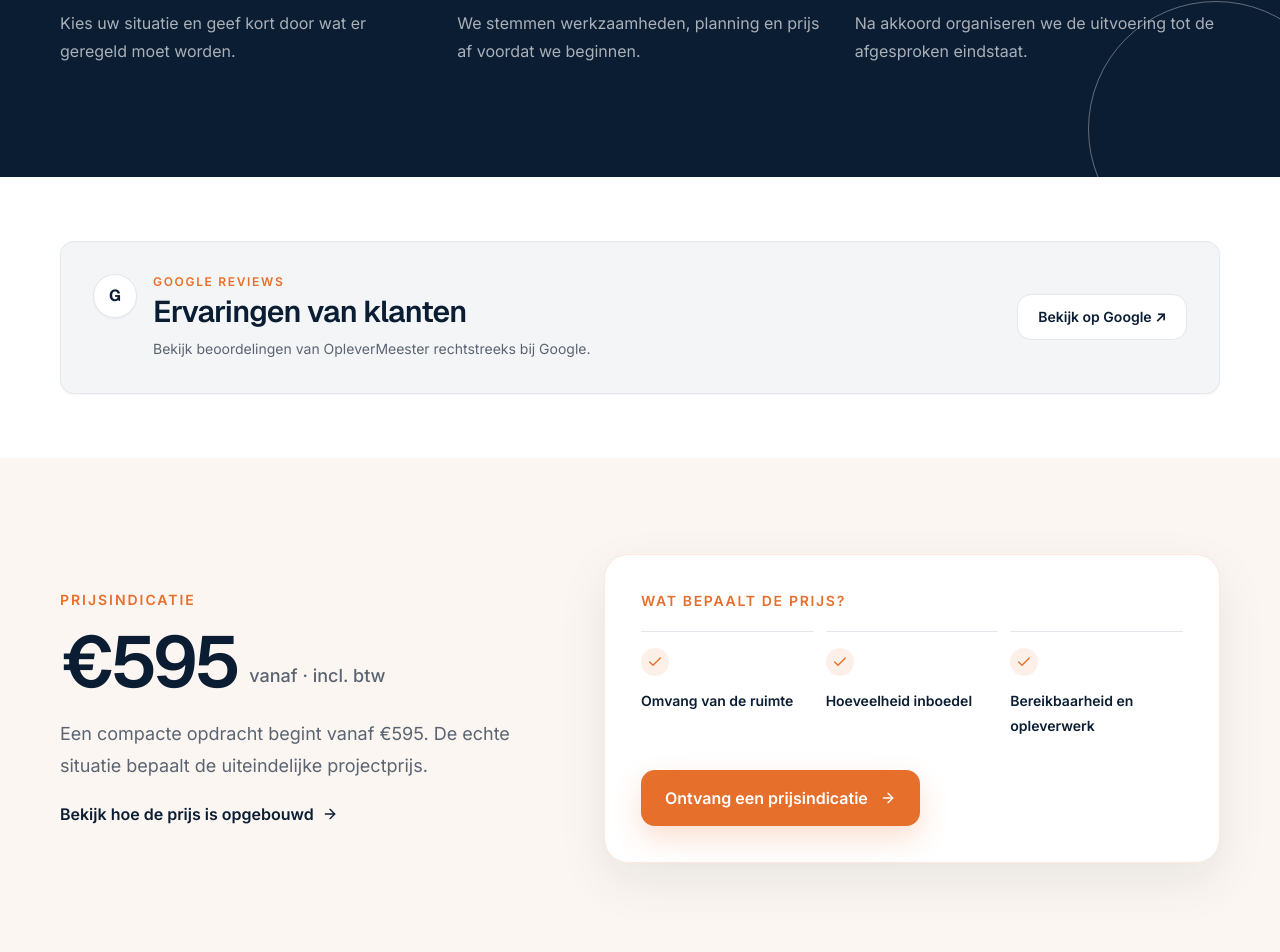
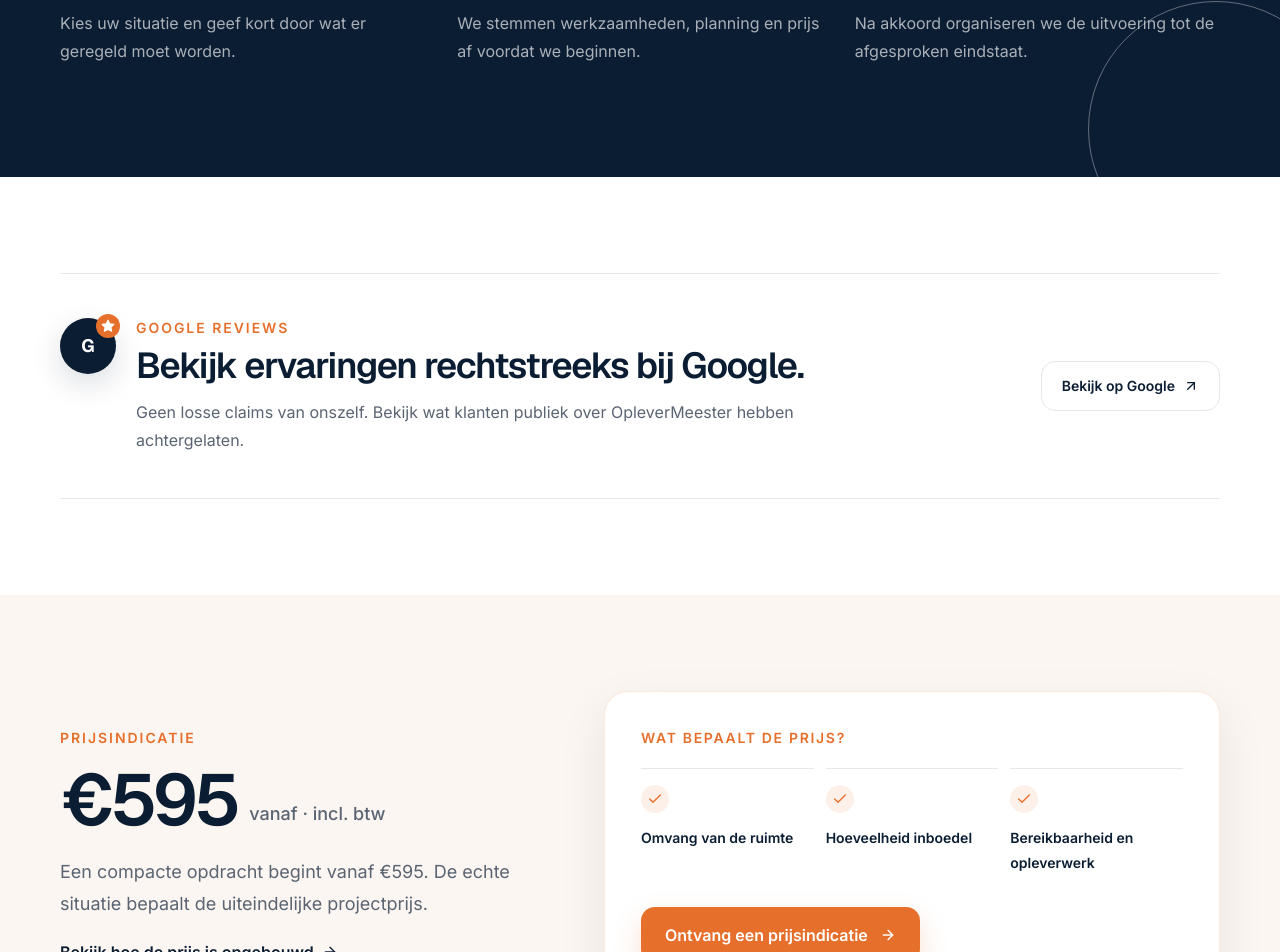
Before and after one commit to sandvlietbv/OpleverMeester, a Next.js app: page / in a window 1280 px wide. Shown: the part 3423-4375 px from the top of the page. Built offline with nearby package versions, Linux system fonts and the light colour scheme.

Commit message:
Simplify and elevate the reviews strip

```diff
--- a/components/Reviews.tsx
+++ b/components/Reviews.tsx
@@ -1,6 +1,7 @@
 "use client";
 
-import { motion } from "framer-motion";
+import { motion, useReducedMotion } from "framer-motion";
+import { ArrowUpRight, Star } from "lucide-react";
 
 const GOOGLE_PROFILE_URL =
   "https://www.google.com/maps/search/?api=1&query=OpleverMeester%20Groningen%200645316851";
@@ -12,6 +13,8 @@ declare global {
 }
 
 export default function Reviews() {
+  const reduceMotion = useReducedMotion();
+
   function trackGoogleReviewClick(action: "view") {
     window.gtag?.("event", "google_review_click", {
       source: "homepage_reviews",
@@ -20,45 +23,44 @@ export default function Reviews() {
   }
 
   return (
-    <section id="reviews" className="bg-white py-14 md:py-16">
+    <section id="reviews" className="bg-white py-20 md:py-24">
       <div className="container-om">
         <motion.div
-          initial={{ opacity: 0, y: 14 }}
-          whileInView={{ opacity: 1, y: 0 }}
+          initial={reduceMotion ? false : { opacity: 0, y: 16 }}
+          whileInView={reduceMotion ? undefined : { opacity: 1, y: 0 }}
           viewport={{ once: true, margin: "-80px" }}
-          transition={{ duration: 0.45 }}
-          className="rounded-om border border-surface-mid bg-surface-light px-6 py-7 shadow-sm md:flex md:items-center md:justify-between md:gap-10 md:px-8 md:py-8"
+          transition={{ duration: 0.5 }}
+          className="grid gap-8 border-y border-surface-mid py-9 md:grid-cols-[1fr_auto] md:items-center md:py-11"
         >
-          <div className="flex items-start gap-4">
-            <div
-              className="flex h-11 w-11 shrink-0 items-center justify-center rounded-full border border-surface-mid bg-white font-display text-base font-bold text-navy shadow-sm"
+          <div className="flex items-start gap-5">
+            <div className="relative flex h-14 w-14 shrink-0 items-center justify-center rounded-full bg-navy text-white shadow-[0_10px_30px_rgba(11,29,51,0.15)]">
+              <span className="font-display text-lg font-bold">G</span>
+              <motion.span
                 aria-hidden="true"
+                animate={reduceMotion ? undefined : { rotate: [0, 7, 0, -7, 0] }}
+                transition={{ duration: 5, repeat: Infinity, repeatDelay: 2 }}
+                className="absolute -right-1 -top-1 flex h-6 w-6 items-center justify-center rounded-full bg-orange text-white"
               >
-              G
+                <Star className="h-3.5 w-3.5 fill-current" />
+              </motion.span>
             </div>
-
             <div>
-              <p className="text-xs font-semibold uppercase tracking-[0.14em] text-orange">Google Reviews</p>
-              <h2 className="mt-1 font-display text-2xl font-semibold tracking-tight text-navy md:text-3xl">
-                Ervaringen van klanten
-              </h2>
-              <p className="mt-2 max-w-xl text-sm leading-relaxed text-muted">
-                Bekijk beoordelingen van OpleverMeester rechtstreeks bij Google.
-              </p>
+              <p className="text-sm font-semibold uppercase tracking-[0.14em] text-orange">Google Reviews</p>
+              <h2 className="mt-2 font-display text-3xl font-semibold tracking-[-0.035em] text-navy md:text-4xl">Bekijk ervaringen rechtstreeks bij Google.</h2>
+              <p className="mt-3 max-w-2xl text-base leading-7 text-muted">Geen losse claims van onszelf. Bekijk wat klanten publiek over OpleverMeester hebben achtergelaten.</p>
             </div>
           </div>
 
-          <div className="mt-6 md:mt-0 md:shrink-0">
           <a
             href={GOOGLE_PROFILE_URL}
             target="_blank"
             rel="noreferrer"
             onClick={() => trackGoogleReviewClick("view")}
-              className="inline-flex items-center justify-center rounded-om border border-surface-mid bg-white px-5 py-3 text-sm font-semibold text-navy transition-colors hover:border-orange focus:outline-none focus:ring-2 focus:ring-orange focus:ring-offset-2"
+            className="group inline-flex min-h-13 items-center justify-center gap-2 rounded-om border border-surface-mid bg-white px-5 py-3.5 text-sm font-semibold text-navy transition hover:border-orange hover:text-orange"
           >
-              Bekijk op Google ↗
+            Bekijk op Google
+            <ArrowUpRight className="h-4 w-4 transition-transform group-hover:-translate-y-0.5 group-hover:translate-x-0.5" />
           </a>
-          </div>
         </motion.div>
       </div>
     </section>
```
Lines whose indentation alone changed are shown as unchanged.
